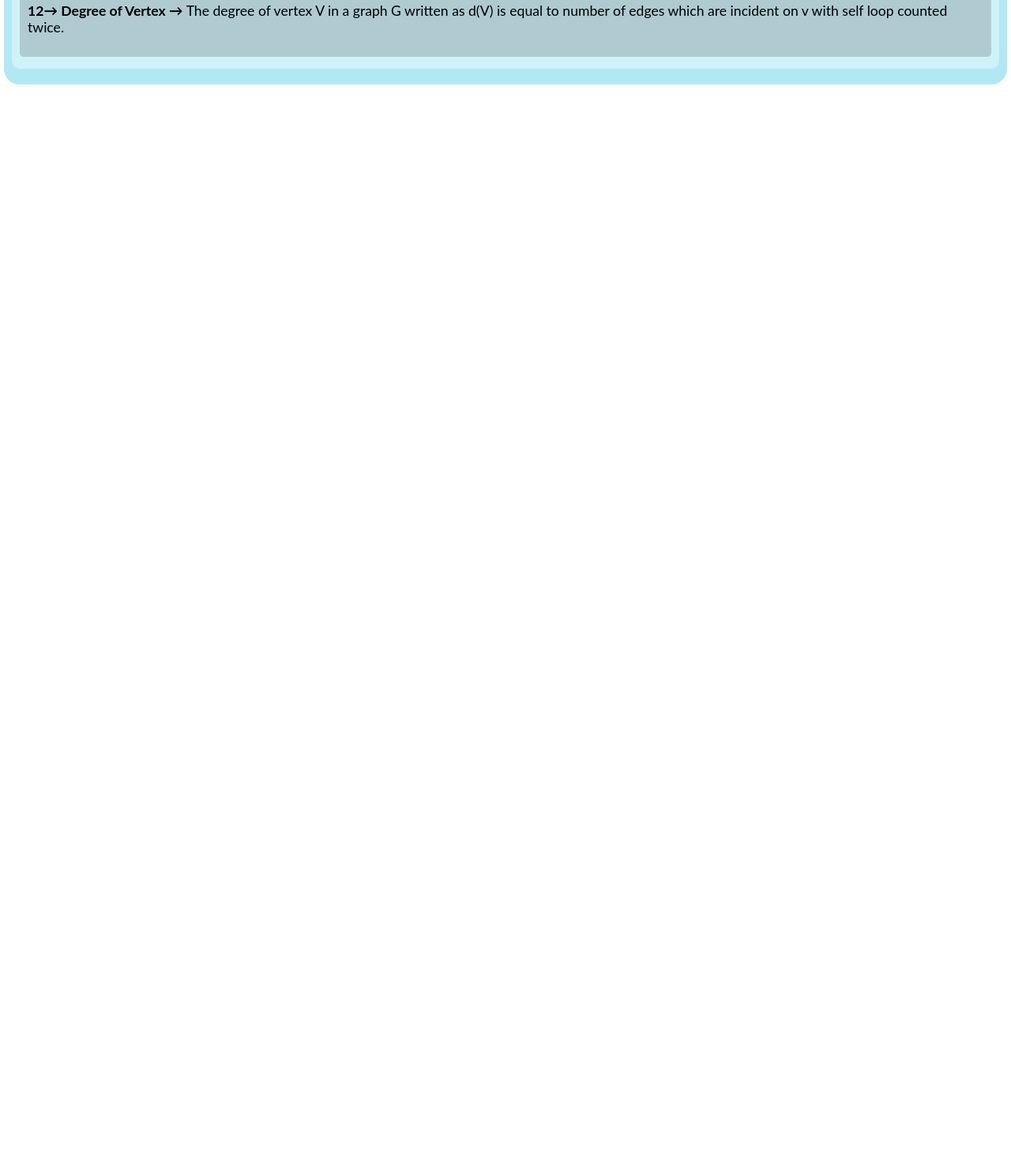
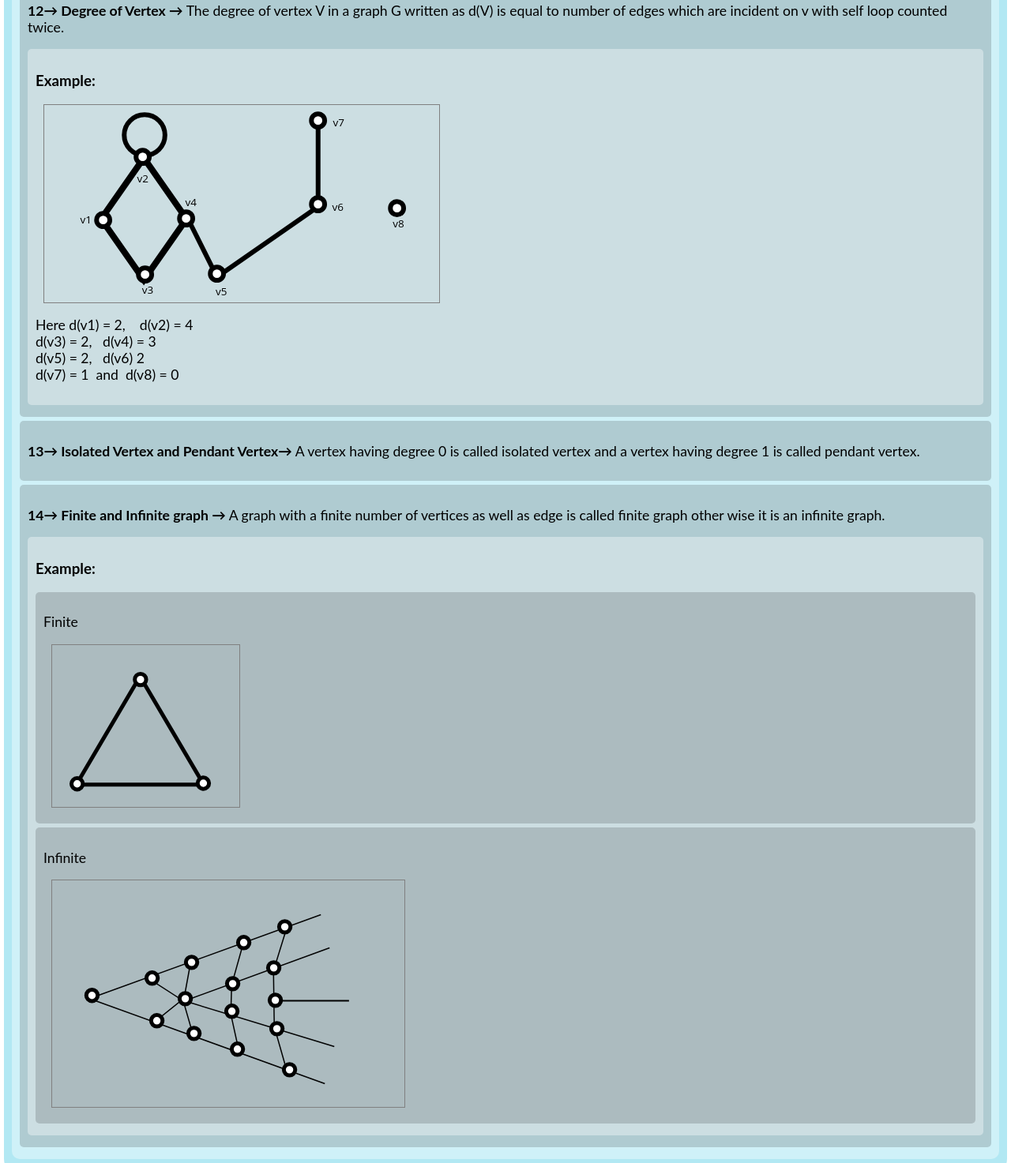
Before and after one commit to Pravin-hub-rgb/maths, a plain HTML site: page discrete_maths/graphTheory/index.html in a window 1280 px wide. Shown: the part 4300-5773 px from the top of the page at 79% size. Before the commit the page ends 4427 px from the top, so only its background shows below. Drawn offline with Linux system fonts and the light colour scheme.

Commit message:
more content create

```diff
--- a/discrete_maths/graphTheory/index.html
+++ b/discrete_maths/graphTheory/index.html
@@ -130,6 +130,34 @@
             </div>
             <div class="in">
                 <p><b>12&rarr; Degree of Vertex &rarr;</b> The degree of vertex V in a graph G written as d(V) is equal to number of edges which are incident on v with self loop counted twice.</p>
+                <div class="wh">
+                    <h3>Example:</h3>
+                    <img src="../images/gtimg12.svg" alt="">
+                    <p>
+                        Here d(v1) = 2, &nbsp;&nbsp; d(v2) = 4
+                        <br>d(v3) = 2,&nbsp;&nbsp; d(v4) = 3
+                        <br>d(v5) = 2,&nbsp;&nbsp; d(v6) 2
+                        <br>d(v7) = 1 &nbsp;and&nbsp; d(v8) = 0
+                    </p>
+                </div>
+            </div>
+            <div class="in">
+                <p><b>13&rarr; Isolated Vertex and Pendant Vertex&rarr;</b> A vertex having degree 0 is called isolated vertex and a vertex having degree 1 is called pendant vertex.
+                </p>
+            </div>
+            <div class="in">
+                <p><b>14&rarr; Finite and Infinite graph &rarr;</b> A graph with a finite number of vertices as well as edge is called finite graph other wise it is an infinite graph.</p>
+                <div class="wh">
+                    <h3>Example:</h3>
+                    <div class="in">
+                        <p>Finite</p>
+                        <img src="../images/gtimg8.svg" alt="">
+                    </div>
+                    <div class="in">
+                        <p>Infinite</p>
+                        <img src="../images/gtimg13.svg" alt="">
+                    </div>
+                </div>
             </div>
         </div>
     </div>
```
Also changed, not shown: discrete_maths/images/gtimg12.svg (added), discrete_maths/images/gtimg13.svg (added).
